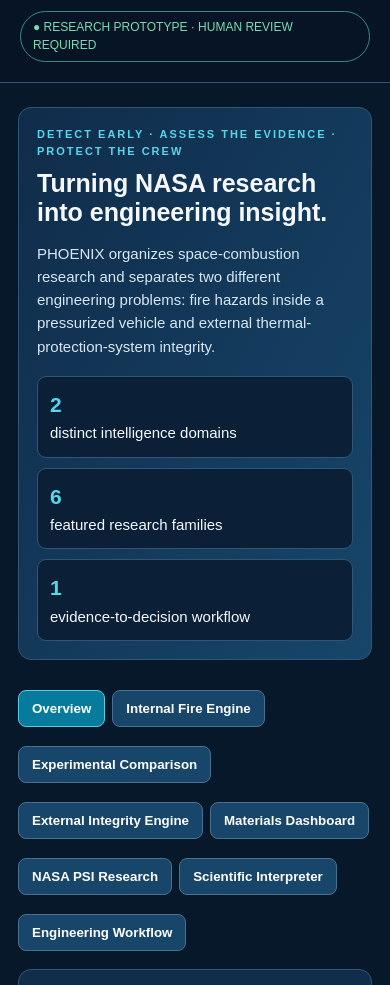
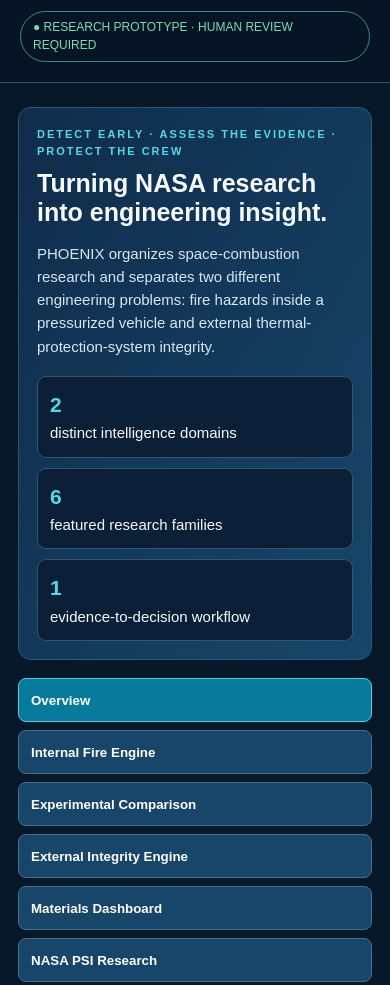
Before and after one commit to hbourouha-space/PHOENIX, a plain HTML site: page app/index.html in a window 390 px wide. Shown: the part 112-1097 px from the top of the page. Drawn offline with Linux system fonts and the light colour scheme.

Commit message:
Polish responsive navigation and keyboard focus states

```diff
--- a/app/index.html
+++ b/app/index.html
@@ -25,9 +25,15 @@ main{max-width:1180px;margin:24px auto;padding:0 18px 45px}
 .metrics{display:grid;grid-template-columns:repeat(3,1fr);gap:10px;margin-top:18px}
 .metric{background:#0b2037;border:1px solid var(--line);padding:12px;border-radius:9px}
 .metric b{display:block;color:var(--cyan);font-size:21px}
-.nav{display:flex;flex-wrap:wrap;gap:7px;margin:18px 0}
-.nav button,button{cursor:pointer;border:1px solid #49718e;background:#17466a;color:white;border-radius:8px;padding:10px 13px;font-weight:bold}
+.nav{display:grid;grid-template-columns:repeat(4,minmax(0,1fr));gap:8px;margin:18px 0}
+.nav button,button{cursor:pointer;border:1px solid #49718e;background:#17466a;color:white;border-radius:8px;padding:11px 12px;font-weight:bold;transition:background .15s ease,border-color .15s ease}
+.nav button{margin:0;min-height:44px}
+.nav button:hover,button:hover{background:#20577f;border-color:#65a0c2}
 .nav button.active,button.primary{background:#087b9c;border-color:#55cce0}
+button:focus-visible,a:focus-visible,input:focus-visible,select:focus-visible{outline:3px solid var(--cyan);outline-offset:2px}
+@media(max-width:900px){.nav{grid-template-columns:repeat(2,minmax(0,1fr))}}
+@media(max-width:480px){.nav{grid-template-columns:1fr}.nav button{text-align:left}}
+
 .view{display:none}
 .view.active{display:block}
 .grid{display:grid;grid-template-columns:1fr 1fr;gap:14px}
```
